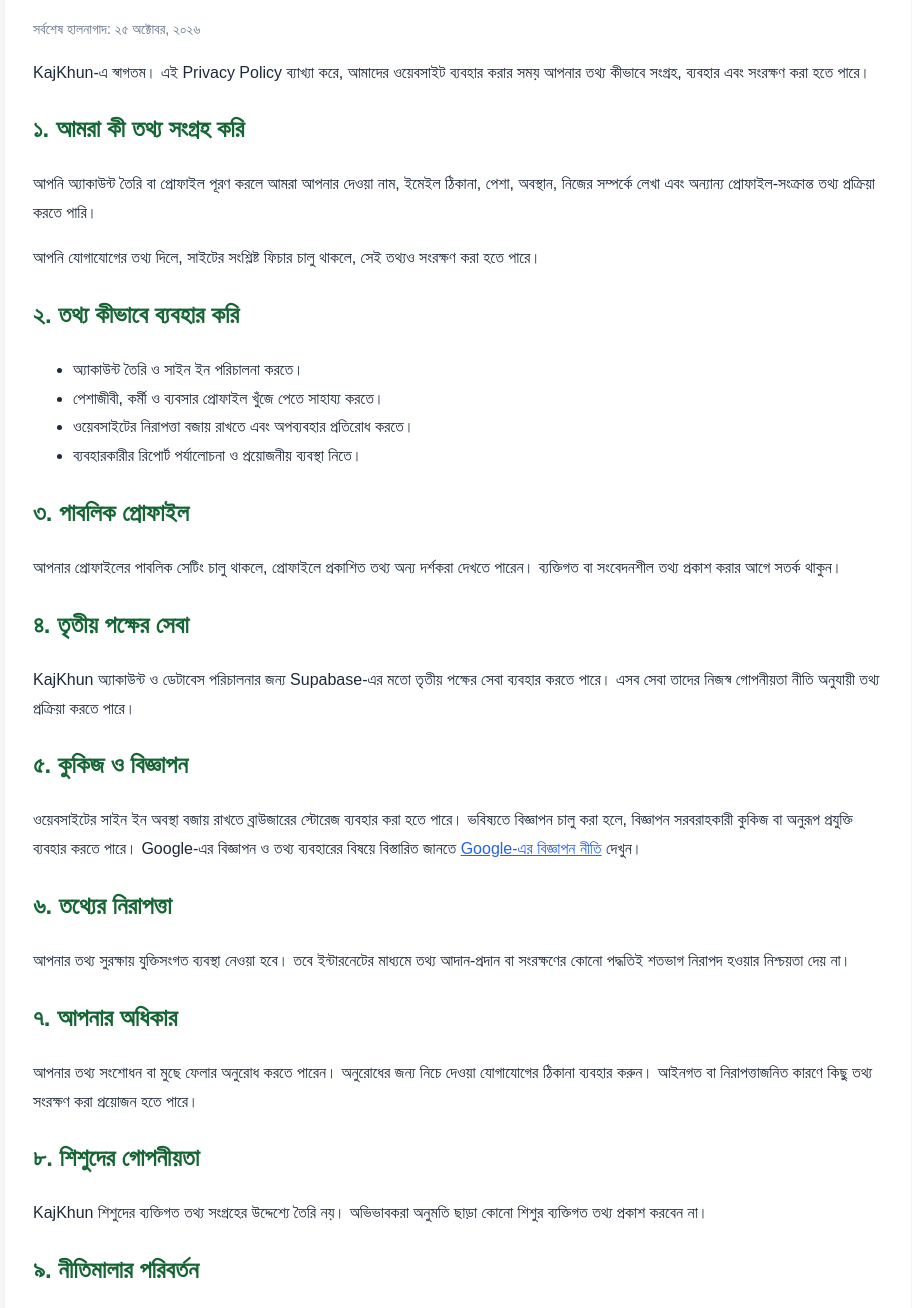
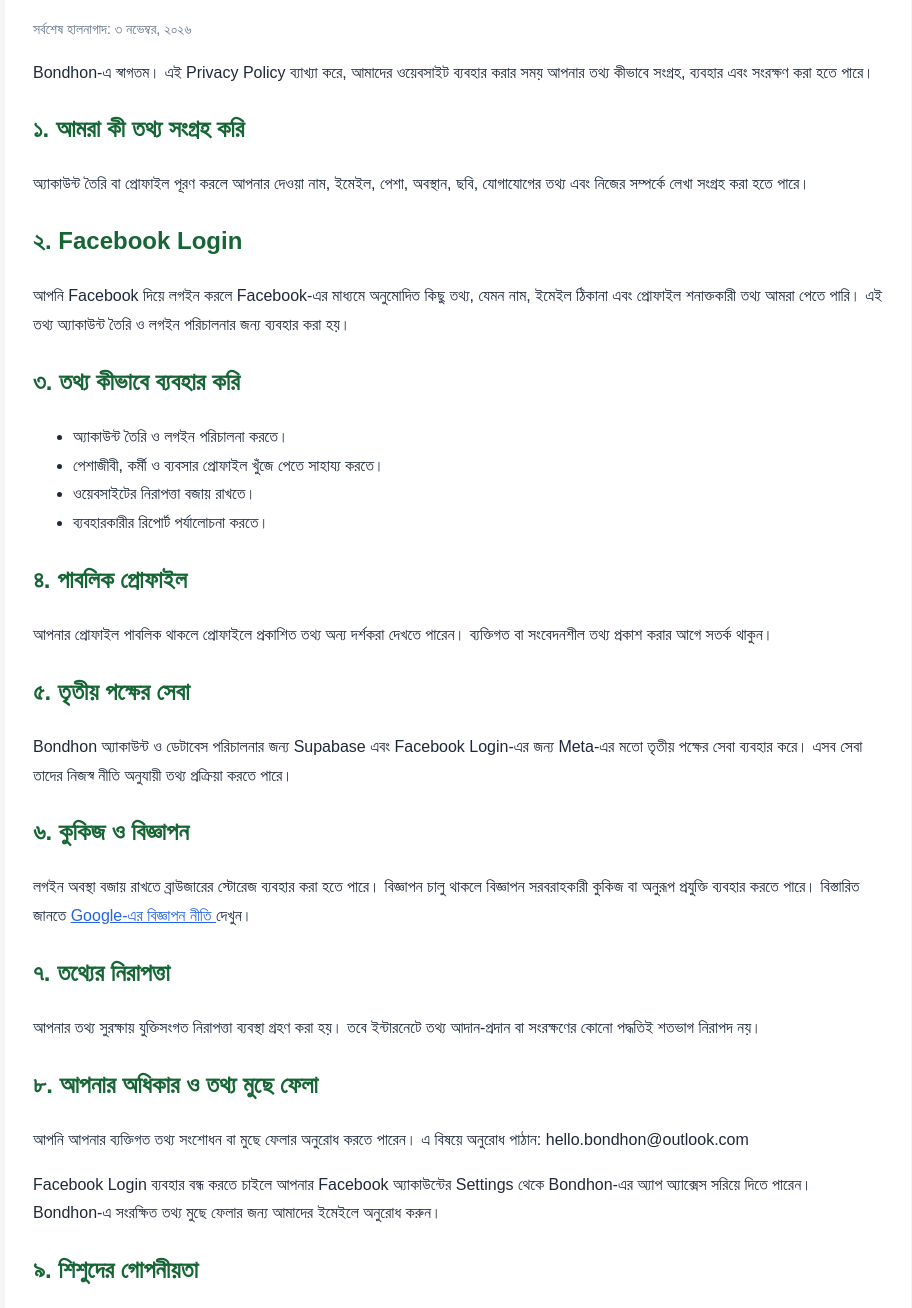
Before and after one commit to ahafiyama999-code/kajkhun, a plain HTML site: page privacy.html in a window 1280 px wide. Shown: the part 165-1473 px from the top of the page, without its empty margins (182-1094 px from the left). Drawn offline with Linux system fonts and the light colour scheme.

Commit message:
Add files via upload

```diff
--- a/privacy.html
+++ b/privacy.html
@@ -4,8 +4,8 @@
 <head>
   <meta charset="UTF-8">
   <meta name="viewport" content="width=device-width, initial-scale=1.0">
-  <meta name="description" content="KajKhun-এর Privacy Policy ও ব্যবহারকারীর তথ্য সুরক্ষা নীতি।">
-  <title>Privacy Policy — KajKhun</title>
+  <meta name="description" content="Bondhon-এর Privacy Policy ও ব্যবহারকারীর তথ্য সুরক্ষা নীতি।">
+  <title>Privacy Policy — Bondhon</title>
   <style>
     body {
       font-family: Arial, sans-serif;
@@ -30,74 +30,107 @@
 </head>
 <body>
 <main>
-  <h1>Privacy Policy — KajKhun</h1>
-  <p class="updated">সর্বশেষ হালনাগাদ: ২৫ অক্টোবর, ২০২৬</p>
+  <h1>Privacy Policy — Bondhon</h1>
+  <p class="updated">সর্বশেষ হালনাগাদ: ৩ নভেম্বর, ২০২৬</p>
 
   <p>
-    KajKhun-এ স্বাগতম। এই Privacy Policy ব্যাখ্যা করে,
-    আমাদের ওয়েবসাইট ব্যবহার করার সময় আপনার তথ্য কীভাবে সংগ্রহ,
-    ব্যবহার এবং সংরক্ষণ করা হতে পারে।
+    Bondhon-এ স্বাগতম। এই Privacy Policy ব্যাখ্যা করে,
+    আমাদের ওয়েবসাইট ব্যবহার করার সময় আপনার তথ্য কীভাবে
+    সংগ্রহ, ব্যবহার এবং সংরক্ষণ করা হতে পারে।
   </p>
 
   <h2>১. আমরা কী তথ্য সংগ্রহ করি</h2>
-  <p>আপনি অ্যাকাউন্ট তৈরি বা প্রোফাইল পূরণ করলে আমরা আপনার দেওয়া
-  নাম, ইমেইল ঠিকানা, পেশা, অবস্থান, নিজের সম্পর্কে লেখা এবং
-  অন্যান্য প্রোফাইল-সংক্রান্ত তথ্য প্রক্রিয়া করতে পারি।</p>
-  <p>আপনি যোগাযোগের তথ্য দিলে, সাইটের সংশ্লিষ্ট ফিচার চালু থাকলে,
-  সেই তথ্যও সংরক্ষণ করা হতে পারে।</p>
+  <p>
+    অ্যাকাউন্ট তৈরি বা প্রোফাইল পূরণ করলে আপনার দেওয়া নাম,
+    ইমেইল, পেশা, অবস্থান, ছবি, যোগাযোগের তথ্য এবং
+    নিজের সম্পর্কে লেখা সংগ্রহ করা হতে পারে।
+  </p>
 
-  <h2>২. তথ্য কীভাবে ব্যবহার করি</h2>
+  <h2>২. Facebook Login</h2>
+  <p>
+    আপনি Facebook দিয়ে লগইন করলে Facebook-এর মাধ্যমে
+    অনুমোদিত কিছু তথ্য, যেমন নাম, ইমেইল ঠিকানা এবং
+    প্রোফাইল শনাক্তকারী তথ্য আমরা পেতে পারি।
+    এই তথ্য অ্যাকাউন্ট তৈরি ও লগইন পরিচালনার জন্য
+    ব্যবহার করা হয়।
+  </p>
+
+  <h2>৩. তথ্য কীভাবে ব্যবহার করি</h2>
   <ul>
-    <li>অ্যাকাউন্ট তৈরি ও সাইন ইন পরিচালনা করতে।</li>
+    <li>অ্যাকাউন্ট তৈরি ও লগইন পরিচালনা করতে।</li>
     <li>পেশাজীবী, কর্মী ও ব্যবসার প্রোফাইল খুঁজে পেতে সাহায্য করতে।</li>
-    <li>ওয়েবসাইটের নিরাপত্তা বজায় রাখতে এবং অপব্যবহার প্রতিরোধ করতে।</li>
-    <li>ব্যবহারকারীর রিপোর্ট পর্যালোচনা ও প্রয়োজনীয় ব্যবস্থা নিতে।</li>
+    <li>ওয়েবসাইটের নিরাপত্তা বজায় রাখতে।</li>
+    <li>ব্যবহারকারীর রিপোর্ট পর্যালোচনা করতে।</li>
   </ul>
 
-  <h2>৩. পাবলিক প্রোফাইল</h2>
-  <p>আপনার প্রোফাইলের পাবলিক সেটিং চালু থাকলে, প্রোফাইলে প্রকাশিত
-  তথ্য অন্য দর্শকরা দেখতে পারেন। ব্যক্তিগত বা সংবেদনশীল তথ্য
-  প্রকাশ করার আগে সতর্ক থাকুন।</p>
+  <h2>৪. পাবলিক প্রোফাইল</h2>
+  <p>
+    আপনার প্রোফাইল পাবলিক থাকলে প্রোফাইলে প্রকাশিত তথ্য
+    অন্য দর্শকরা দেখতে পারেন। ব্যক্তিগত বা সংবেদনশীল তথ্য
+    প্রকাশ করার আগে সতর্ক থাকুন।
+  </p>
 
-  <h2>৪. তৃতীয় পক্ষের সেবা</h2>
-  <p>KajKhun অ্যাকাউন্ট ও ডেটাবেস পরিচালনার জন্য Supabase-এর মতো
-  তৃতীয় পক্ষের সেবা ব্যবহার করতে পারে। এসব সেবা তাদের নিজস্ব
-  গোপনীয়তা নীতি অনুযায়ী তথ্য প্রক্রিয়া করতে পারে।</p>
+  <h2>৫. তৃতীয় পক্ষের সেবা</h2>
+  <p>
+    Bondhon অ্যাকাউন্ট ও ডেটাবেস পরিচালনার জন্য Supabase
+    এবং Facebook Login-এর জন্য Meta-এর মতো তৃতীয় পক্ষের
+    সেবা ব্যবহার করে। এসব সেবা তাদের নিজস্ব নীতি অনুযায়ী
+    তথ্য প্রক্রিয়া করতে পারে।
+  </p>
 
-  <h2>৫. কুকিজ ও বিজ্ঞাপন</h2>
-  <p>ওয়েবসাইটের সাইন ইন অবস্থা বজায় রাখতে ব্রাউজারের স্টোরেজ
-  ব্যবহার করা হতে পারে। ভবিষ্যতে বিজ্ঞাপন চালু করা হলে, বিজ্ঞাপন
-  সরবরাহকারী কুকিজ বা অনুরূপ প্রযুক্তি ব্যবহার করতে পারে।
-  Google-এর বিজ্ঞাপন ও তথ্য ব্যবহারের বিষয়ে বিস্তারিত জানতে
-  <a href="https://policies.google.com/technologies/ads"
-     target="_blank" rel="noopener noreferrer">Google-এর বিজ্ঞাপন নীতি</a>
-  দেখুন।</p>
+  <h2>৬. কুকিজ ও বিজ্ঞাপন</h2>
+  <p>
+    লগইন অবস্থা বজায় রাখতে ব্রাউজারের স্টোরেজ ব্যবহার
+    করা হতে পারে। বিজ্ঞাপন চালু থাকলে বিজ্ঞাপন সরবরাহকারী
+    কুকিজ বা অনুরূপ প্রযুক্তি ব্যবহার করতে পারে।
+    বিস্তারিত জানতে
+    <a href="https://policies.google.com/technologies/ads"
+       target="_blank" rel="noopener noreferrer">
+       Google-এর বিজ্ঞাপন নীতি
+    </a> দেখুন।
+  </p>
 
-  <h2>৬. তথ্যের নিরাপত্তা</h2>
-  <p>আপনার তথ্য সুরক্ষায় যুক্তিসংগত ব্যবস্থা নেওয়া হবে।
-  তবে ইন্টারনেটের মাধ্যমে তথ্য আদান-প্রদান বা সংরক্ষণের কোনো
-  পদ্ধতিই শতভাগ নিরাপদ হওয়ার নিশ্চয়তা দেয় না।</p>
+  <h2>৭. তথ্যের নিরাপত্তা</h2>
+  <p>
+    আপনার তথ্য সুরক্ষায় যুক্তিসংগত নিরাপত্তা ব্যবস্থা
+    গ্রহণ করা হয়। তবে ইন্টারনেটে তথ্য আদান-প্রদান বা
+    সংরক্ষণের কোনো পদ্ধতিই শতভাগ নিরাপদ নয়।
+  </p>
 
-  <h2>৭. আপনার অধিকার</h2>
-  <p>আপনার তথ্য সংশোধন বা মুছে ফেলার অনুরোধ করতে পারেন।
-  অনুরোধের জন্য নিচে দেওয়া যোগাযোগের ঠিকানা ব্যবহার করুন।
-  আইনগত বা নিরাপত্তাজনিত কারণে কিছু তথ্য সংরক্ষণ করা প্রয়োজন
-  হতে পারে।</p>
+  <h2>৮. আপনার অধিকার ও তথ্য মুছে ফেলা</h2>
+  <p>
+    আপনি আপনার ব্যক্তিগত তথ্য সংশোধন বা মুছে ফেলার
+    অনুরোধ করতে পারেন। এ বিষয়ে অনুরোধ পাঠান:
+    hello.bondhon@outlook.com
+  </p>
+  <p>
+    Facebook Login ব্যবহার বন্ধ করতে চাইলে আপনার
+    Facebook অ্যাকাউন্টের Settings থেকে Bondhon-এর
+    অ্যাপ অ্যাক্সেস সরিয়ে দিতে পারেন। Bondhon-এ সংরক্ষিত
+    তথ্য মুছে ফেলার জন্য আমাদের ইমেইলে অনুরোধ করুন।
+  </p>
 
-  <h2>৮. শিশুদের গোপনীয়তা</h2>
-  <p>KajKhun শিশুদের ব্যক্তিগত তথ্য সংগ্রহের উদ্দেশ্যে তৈরি নয়।
-  অভিভাবকরা অনুমতি ছাড়া কোনো শিশুর ব্যক্তিগত তথ্য প্রকাশ করবেন না।</p>
+  <h2>৯. শিশুদের গোপনীয়তা</h2>
+  <p>
+    Bondhon শিশুদের ব্যক্তিগত তথ্য সংগ্রহের উদ্দেশ্যে
+    তৈরি নয়।
+  </p>
 
-  <h2>৯. নীতিমালার পরিবর্তন</h2>
-  <p>প্রয়োজন অনুযায়ী এই নীতিমালা পরিবর্তন করা হতে পারে।
-  পরিবর্তন হলে এই পেজে নতুন হালনাগাদের তারিখ দেওয়া হবে।</p>
+  <h2>১০. নীতিমালার পরিবর্তন</h2>
+  <p>
+    প্রয়োজন অনুযায়ী এই নীতিমালা পরিবর্তন করা হতে পারে।
+    পরিবর্তন হলে এই পেজে নতুন হালনাগাদের তারিখ দেওয়া হবে।
+  </p>
 
-  <h2>১০. যোগাযোগ</h2>
-  <p>গোপনীয়তা-সংক্রান্ত প্রশ্ন বা তথ্য সংশোধনের অনুরোধের জন্য
-  আমাদের যোগাযোগের ইমেইল:</p>
-  <p><strong>এখানে আপনার কার্যকর যোগাযোগের ইমেইল যোগ করুন।</strong></p>
+  <h2>১১. যোগাযোগ</h2>
+  <p>গোপনীয়তা সংক্রান্ত প্রশ্ন বা তথ্য মুছে ফেলার অনুরোধের জন্য:</p>
+  <p><strong>Email:</strong>
+    <a href="mailto:hello.bondhon@outlook.com">
+      hello.bondhon@outlook.com
+    </a>
+  </p>
 
-  <p><a href="index.html">KajKhun হোমপেজে ফিরে যান</a></p>
+  <p><a href="index.html">Bondhon হোমপেজে ফিরে যান</a></p>
 </main>
 </body>
 </html>
```
